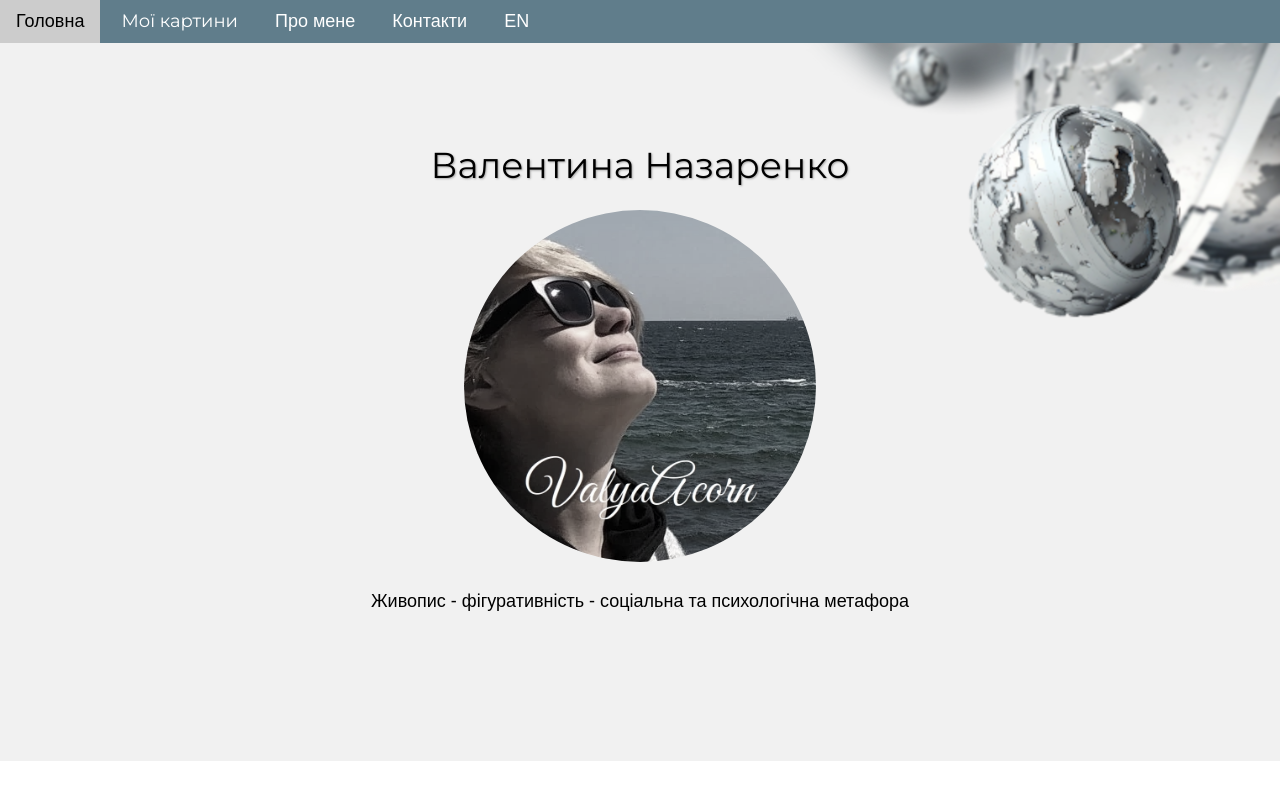
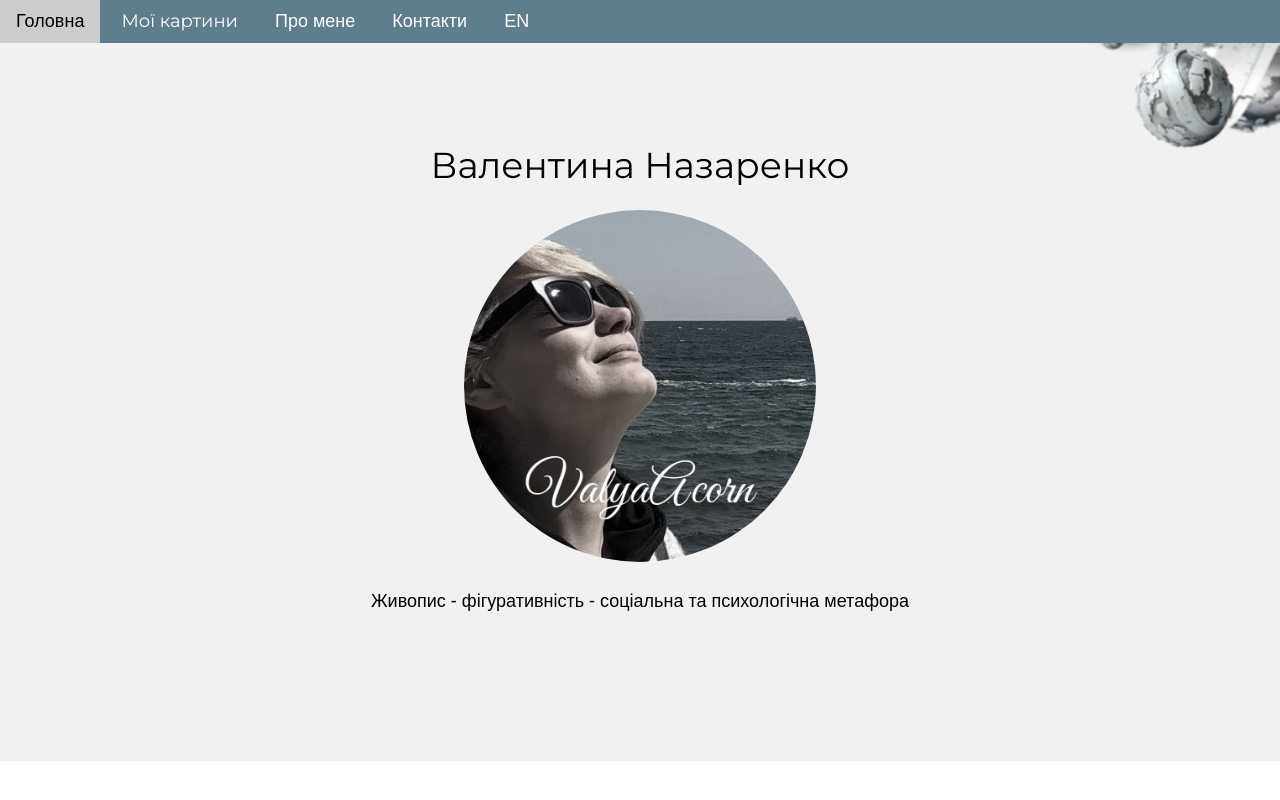
Before and after one commit to Nazar63844/pfl, a plain HTML site: page index.html in a window 1280 px wide. Shown: the top 800 px of the page. Drawn offline with nearby package versions, Linux system fonts and the light colour scheme.

Commit message:
Change header background image and update heading style

```diff
--- a/index.html
+++ b/index.html
@@ -56,7 +56,7 @@ hr {
   transform: translateY(0);
 }
 header {
- background-image: url("wb.png");
+ background-image: url("wb2.png");
  background-position: right top;
  background-repeat: no-repeat;
 }
@@ -111,7 +111,7 @@ function w3_close() {
 </div>
 <!-- Header -->
 <header class="w3-container w3-light-grey w3-center" style="padding:128px 0px">
-<h1 style="text-shadow: 1px 1px 2px #aaaaaa;">Валентина Назаренко</h1>
+<h1>Валентина Назаренко</h1>
 <img src="pr2.webp" loading="lazy" style="width:30%;min-width:350px" class="w3-padding w3-circle w3-greyscale">
 <p class="w3-large">Живопис - фігуративність - соціальна та психологічна метафора</p>
 </header>
```
